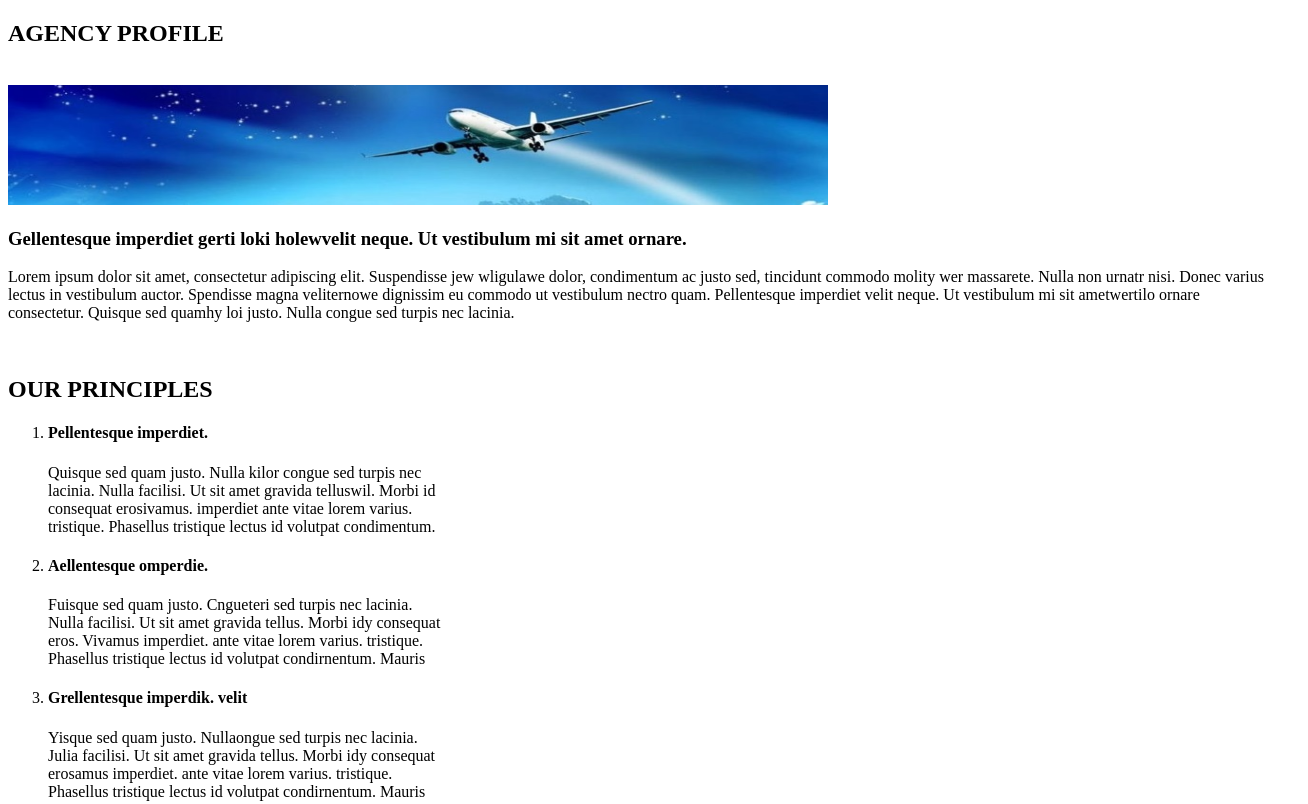
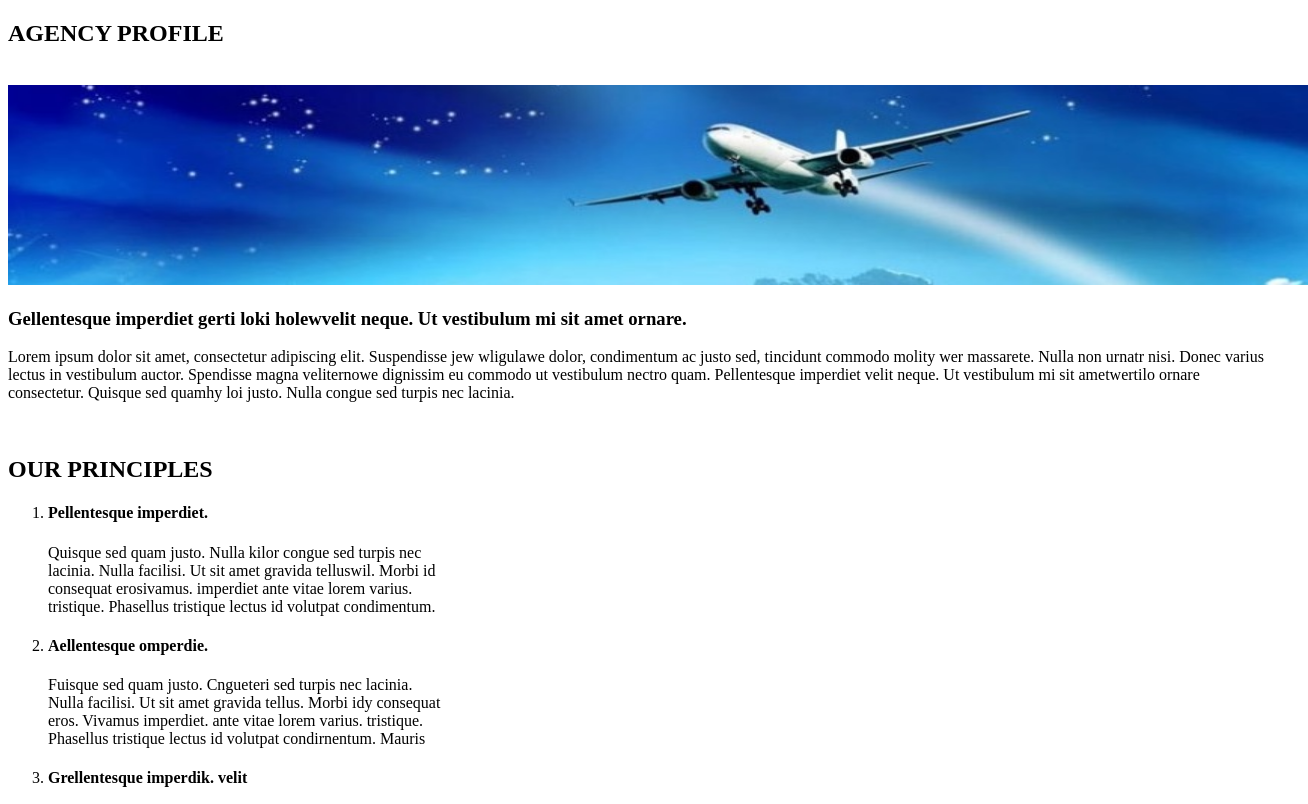
Before and after one commit to Andrey-rudnik/FE-advance, a plain HTML site: page module-2/index.html in a window 1280 px wide. Shown: the top 804 px of the page, 1308 px wide, since content can reach past the window. Drawn offline with Linux system fonts and the light colour scheme.

Commit message:
picture
chege size

```diff
--- a/module-2/index.html
+++ b/module-2/index.html
@@ -12,7 +12,7 @@
 <body>
 	<div>
 	<h2>AGENCY PROFILE</h2><br/>
-	<img src="plane.jpg" alt= "picture planе" width="820" height="120" title="planе"  >
+	<img src="plane.jpg" alt= "picture planе" width="1300" height="200" title="planе"  >
 	<h3>Gellentesque imperdiet gerti loki holewvelit neque. Ut vestibulum mi sit amet ornare.</h3>
 	<p>Lorem ipsum dolor sit amet, consectetur adipiscing elit. Suspendisse jew wligulawe dolor, condimentum ac justo sed, tincidunt commodo molity wer massarete. Nulla non urnatr nisi. Donec varius lectus in vestibulum auctor. Spendisse magna veliternowe dignissim eu commodo ut vestibulum nectro quam. Pellentesque imperdiet velit neque. Ut vestibulum mi sit ametwertilo ornare consectetur. Quisque sed quamhy loi justo. Nulla congue sed turpis nec lacinia.</p>
 </div><br/>
```
